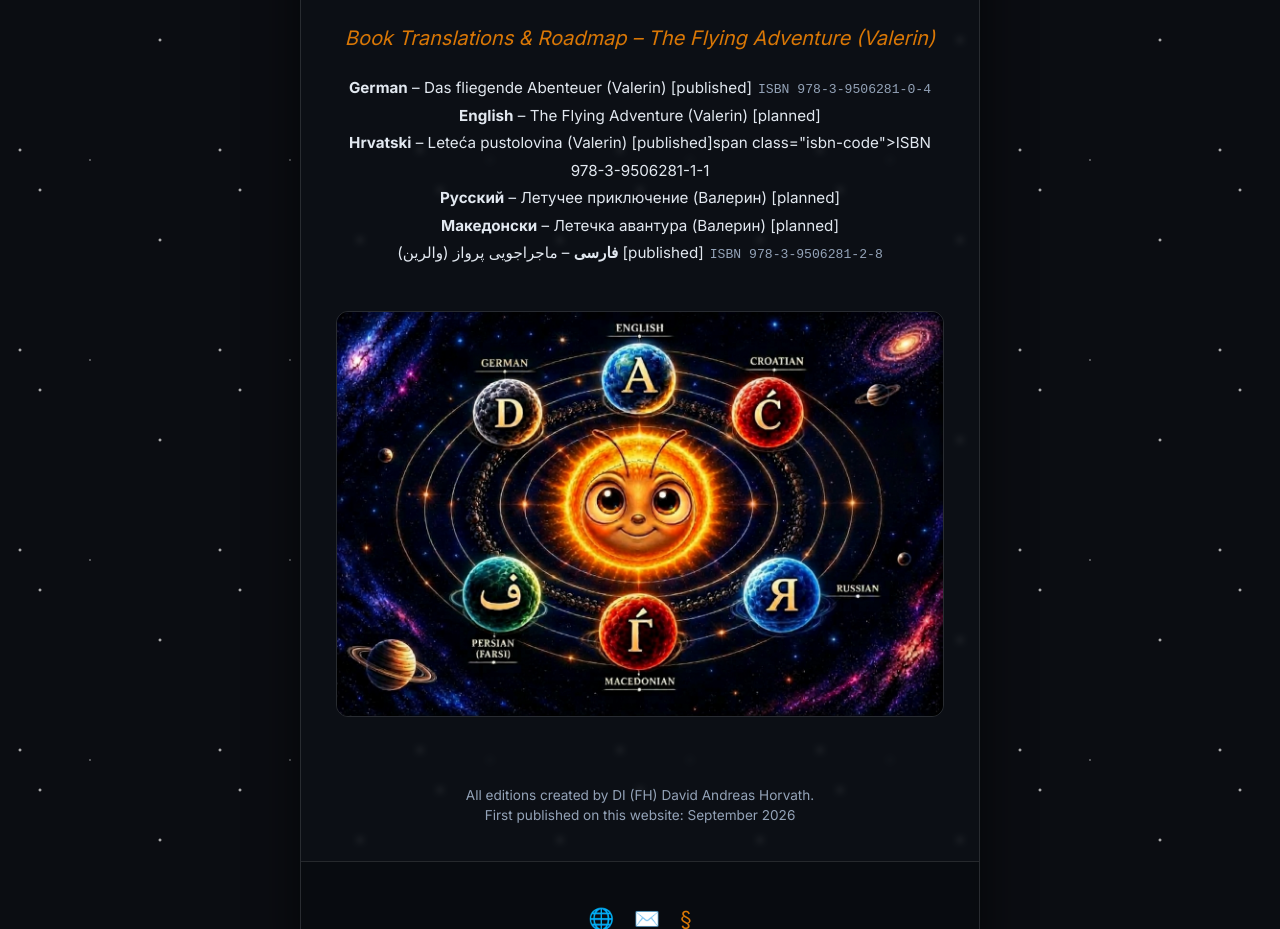
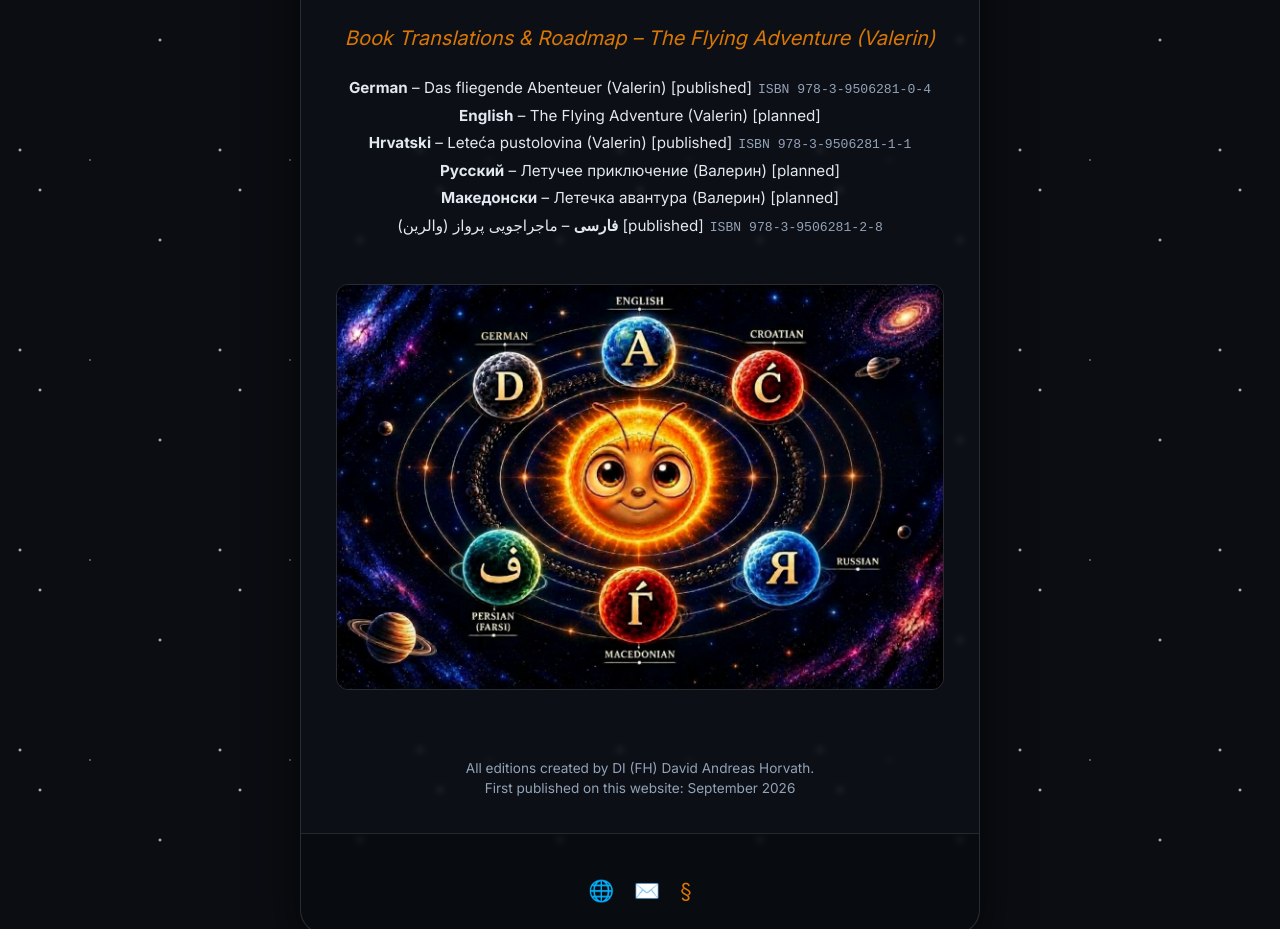
Before and after one commit to david-andreas-horvath/Language-Profile, a plain HTML site: page index.html in a window 1280 px wide. Shown: the part 1280-2209 px from the top of the page. Drawn offline with Linux system fonts and the light colour scheme.

Commit message:
Update index.html

```diff
--- a/index.html
+++ b/index.html
@@ -359,7 +359,7 @@
         <ul class="translation-list">
             <li><strong>German</strong> – Das fliegende Abenteuer (Valerin) [published]<span class="isbn-code">ISBN 978-3-9506281-0-4</span></li>
             <li><strong>English</strong> – The Flying Adventure (Valerin) [planned]</li>
-            <li><strong>Hrvatski</strong> – Leteća pustolovina (Valerin) [published]span class="isbn-code">ISBN 978-3-9506281-1-1</span></li>
+            <li><strong>Hrvatski</strong> – Leteća pustolovina (Valerin) [published]<span class="isbn-code">ISBN 978-3-9506281-1-1</span></li>
             <li><strong>Русский</strong> – Летучее приключение (Валерин) [planned]</li>
             <li><strong>Македонски</strong> – Летечка авантура (Валерин) [planned]</li>
             <li><strong>فارسی</strong> – ماجراجویی پرواز (والرین) [published]<span class="isbn-code">ISBN 978-3-9506281-2-8</span></li>
```
